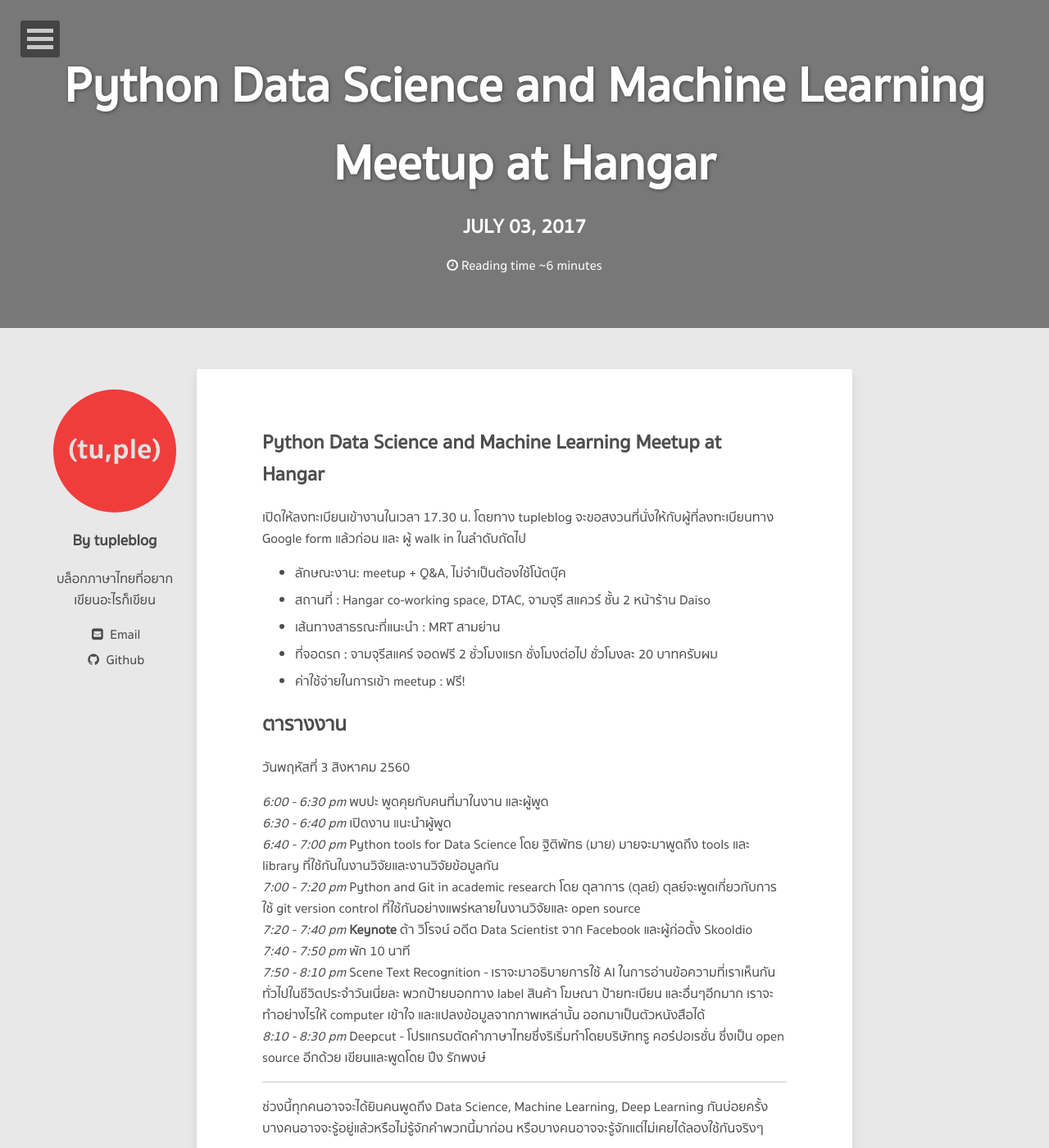
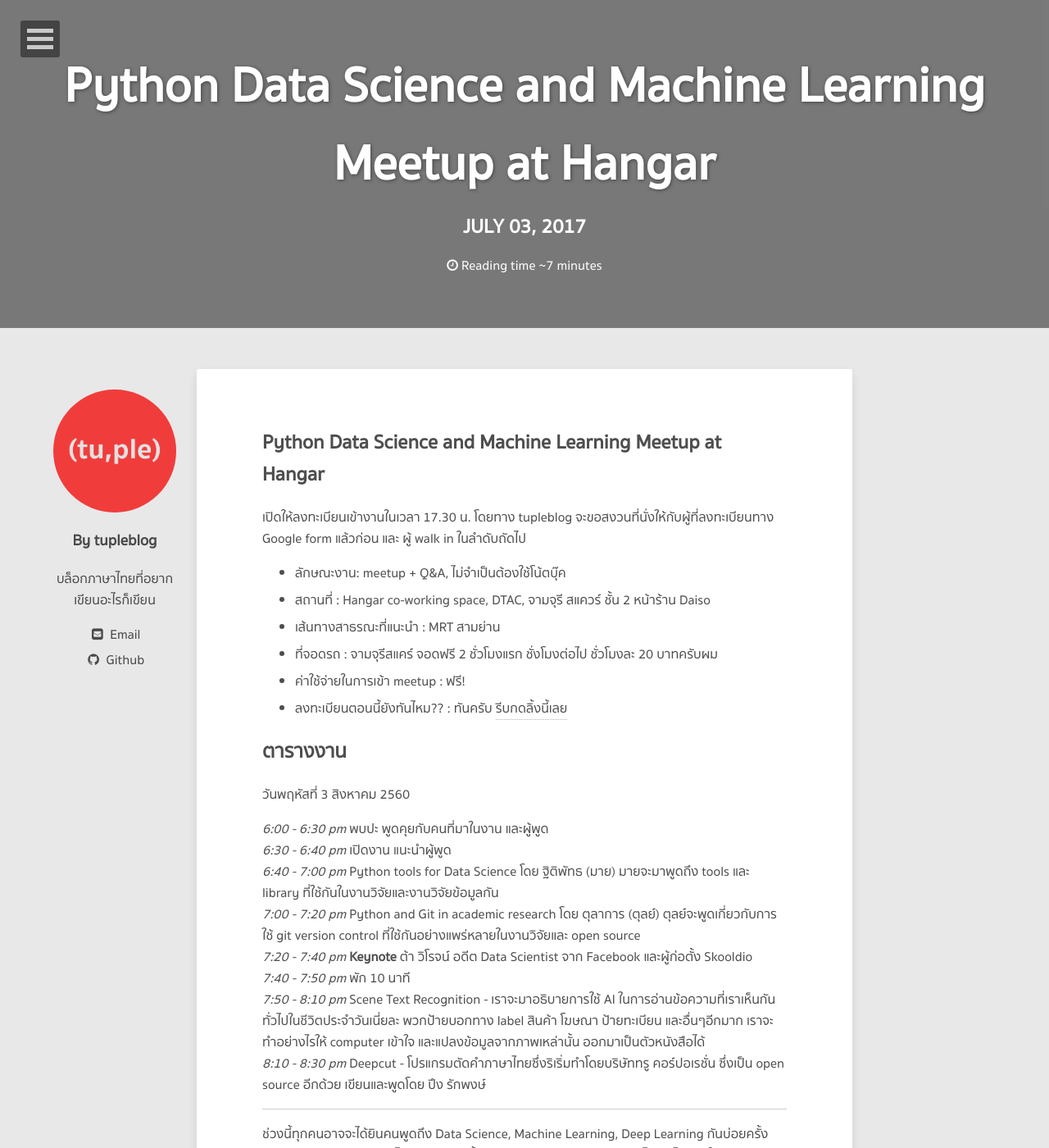
Before and after one commit to tupleblog/tupleblog.github.io, a Jekyll site: the page built from _posts/2017-07-02-python-datascience-hangar.md, in a window 1280 px wide and 1400 px high. Shown: the whole window at 82% size. Built offline with Jekyll 4.4.1, drawn with Linux system fonts in a browser that asks for light colours; nearby versions of some CDN libraries; comment, search, counter and statistics services are not loaded.

Commit message:
add registration link

```diff
--- a/_posts/2017-07-02-python-datascience-hangar.md
+++ b/_posts/2017-07-02-python-datascience-hangar.md
@@ -19,6 +19,7 @@
 - เส้นทางสาธรณะที่แนะนำ : MRT สามย่าน
 - ที่จอดรถ : จามจุรีสแคร์ จอดฟรี 2 ชั่วโมงแรก ชั่งโมงต่อไป ชั่วโมงละ 20 บาทครับผม
 - ค่าใช้จ่ายในการเข้า meetup : ฟรี!
+- ลงทะเบียนตอนนี้ยังทันไหม?? : ทันครับ [รีบกดลิ้งนี้เลย](https://docs.google.com/forms/d/12a00MMV4w60wG6p74uhanapoYZ9gTeGFYWn9IbDxqjk/viewform?edit_requested=true)
 
 ## ตารางงาน
 
```
